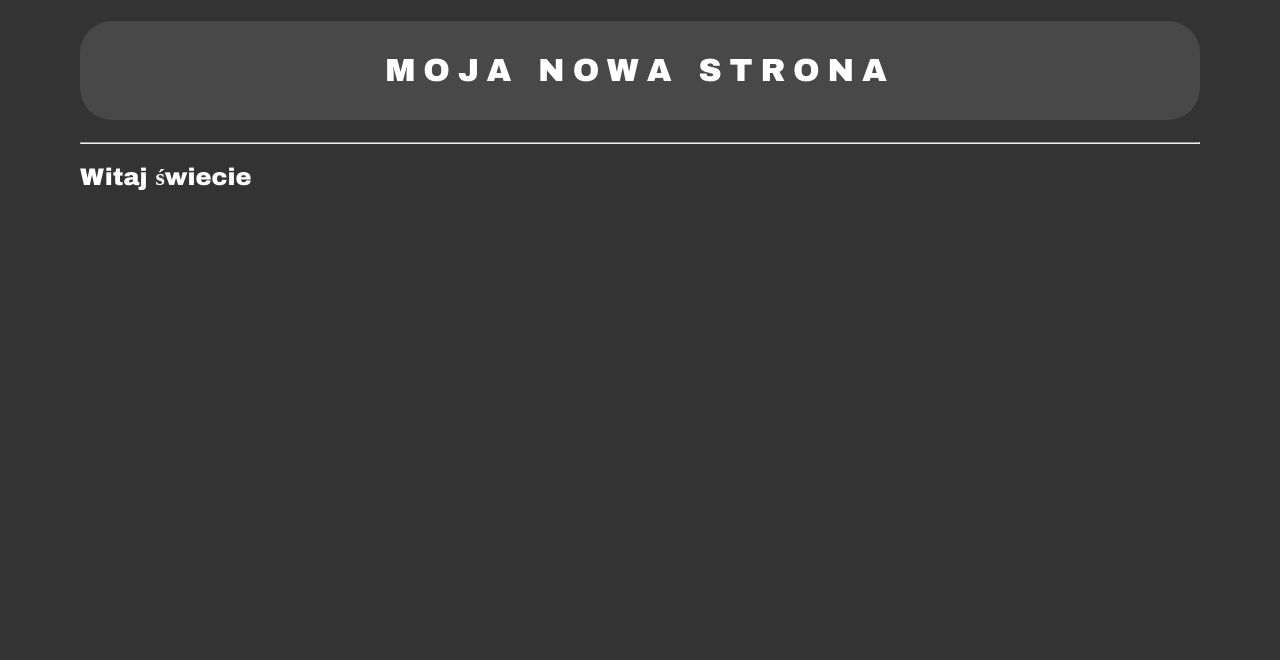
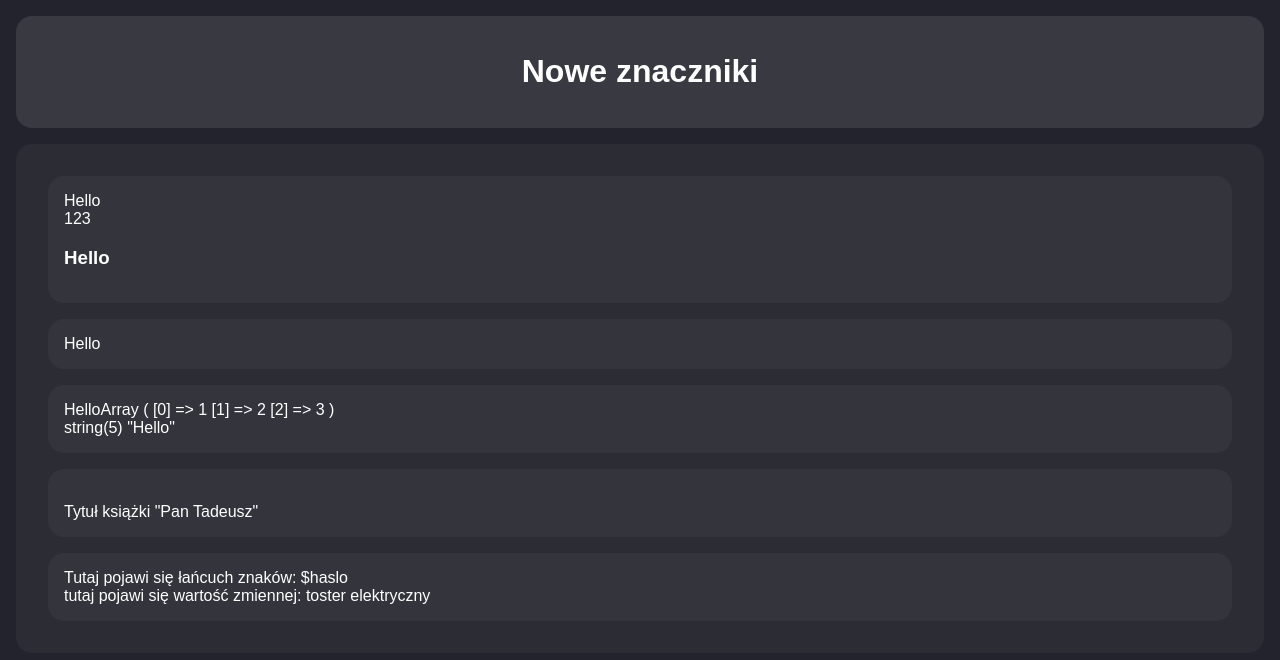
Before and after one commit to Mati6082/php, a PHP site: page /01output/index.php in a window 1280 px wide. Shown: the top 660 px of the page. Run offline with PHP 8.4, Linux system fonts and the light colour scheme.

Commit message:
00test 01output

```diff
--- a/index.php
+++ b/00test/index.php
@@ -6,13 +6,17 @@
           content="width=device-width, user-scalable=no, initial-scale=1.0, maximum-scale=1.0, minimum-scale=1.0">
     <meta http-equiv="X-UA-Compatible" content="ie=edge">
     <title>Pierwszy projekt php</title>
-    <link rel="stylesheet" href="style.css">
+    <link rel="stylesheet" href="../style.css">
 </head>
 <body>
-<h1>moja nowa strona</h1>
-<hr>
-<?php
-echo "<h2>Witaj świecie</h2>"
-?>
+<header>
+    <h1>Moja nowa strona</h1>
+</header>
+
+<section>
+    <?php
+    echo "<h2>Witaj świecie</h2>";
+    ?>
+</section>
 </body>
 </html>
--- /dev/null
+++ b/01output/index.php
@@ -0,0 +1,51 @@
+<!doctype html>
+<html lang="pl">
+<head>
+    <meta charset="UTF-8">
+    <meta name="viewport"
+          content="width=device-width, user-scalable=no, initial-scale=1.0, maximum-scale=1.0, minimum-scale=1.0">
+    <meta http-equiv="X-UA-Compatible" content="ie=edge">
+    <title>output</title>
+    <link rel="stylesheet" href="../style.css">
+</head>
+<body>
+<header>
+    <h1>Nowe znaczniki</h1>
+</header>
+<section id="main">
+    <section>
+        <?php
+        echo "Hello<br>";
+        echo 123;
+        echo "<h1>Hello</h1>";
+        ?>
+    </section>
+    <section>
+        <?php
+        print "Hello";
+        ?>
+    </section>
+    <section>
+        <?php
+        print_r("Hello");
+        print_r([1, 2, 3]);
+        echo "<br>";
+        var_dump("Hello");
+        ?>
+    </section>
+    <section>
+        <?php
+        echo "<br>Tytuł książki \"Pan Tadeusz\"<br>";
+        ?>
+    </section>
+    <section>
+        <?php
+        $haslo = "toster elektryczny";
+
+        echo 'Tutaj pojawi się łańcuch znaków: $haslo<br>';
+        echo "tutaj pojawi się wartość zmiennej: $haslo";
+        ?>
+    </section>
+</section>
+</body>
+</html>
--- a/style.css
+++ b/style.css
@@ -1,17 +1,21 @@
 body {
     margin: 0;
-    background: #333;
+    background: rgb(35, 35, 45);
     color: white;
-    font-family: "Arial Black";
-    padding: 0 5em;
+    font-family: Arial, sans-serif;
 }
 
-h1 {
-    text-transform: uppercase;
-    letter-spacing: .25em;
+header, footer {
     text-align: center;
-    font-weight: normal;
     background: rgba(255, 255, 255, .1);
     padding: 1em;
+    margin: 1em;
     border-radius: 1em;
 }
+
+section {
+    background: rgba(255, 255, 255, .0375);
+    padding: 1em;
+    margin: 1em;
+    border-radius: 1em;
+}
```
